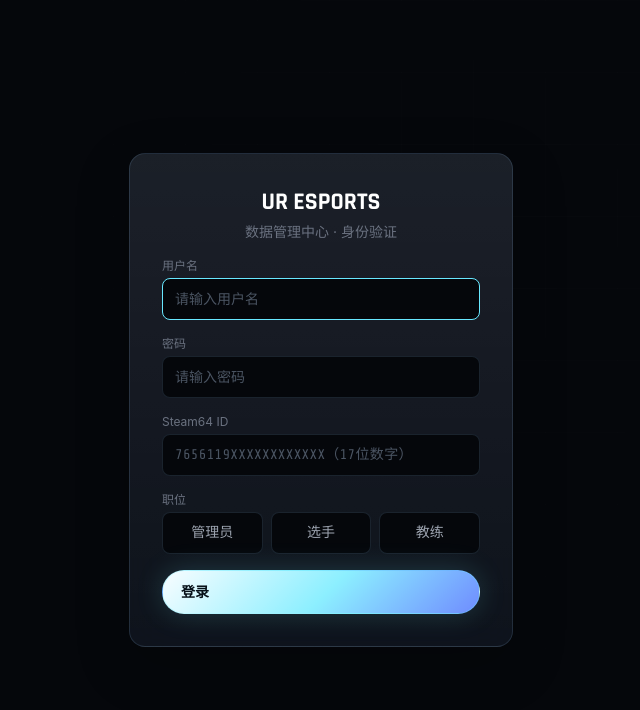
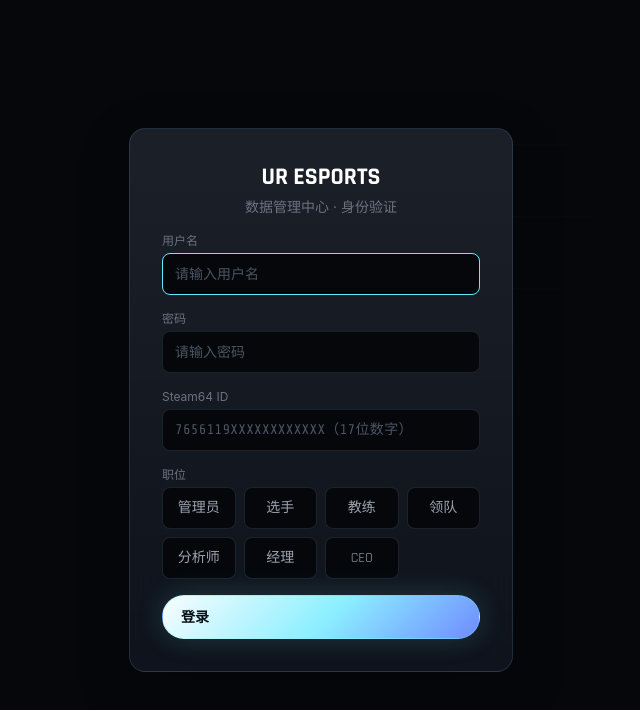
Before and after one commit to aiwazap/ur-esports, a React (Vite) app in the folder frontend/: page /login in a window 1280 px wide. Shown: the top 710 px of the page, without its empty margins (319-959 px from the left). Built offline with nearby package versions, Linux system fonts and the light colour scheme; the HTML template or start-up script is replaced by a standard one.

Commit message:
v2.0: 扩展用户角色 - 新增领队/分析师/经理/CEO

```diff
--- a/frontend/src/pages/Admin.jsx
+++ b/frontend/src/pages/Admin.jsx
@@ -2,11 +2,15 @@ import { useState, useEffect, useCallback } from 'react';
 import api from '../api';
 
 /* ── 常量 ── */
-const ROLE_MAP = { admin: '管理员', player: '选手', coach: '教练', pending: '待审核' };
+const ROLE_MAP = { admin: '管理员', player: '选手', coach: '教练', team_lead: '领队', analyst: '分析师', manager: '经理', ceo: 'CEO', pending: '待审核' };
 const ROLE_COLORS = {
   admin: 'bg-ur-purple/20 text-ur-purple border-ur-purple/30',
   player: 'bg-ur-cyan/15 text-ur-cyan border-ur-cyan/30',
   coach: 'bg-ur-amber/15 text-ur-amber border-ur-amber/30',
+  team_lead: 'bg-ur-indigo/15 text-ur-indigo border-ur-indigo/30',
+  analyst: 'bg-emerald-500/15 text-emerald-400 border-emerald-500/25',
+  manager: 'bg-orange-500/15 text-orange-400 border-orange-500/25',
+  ceo: 'bg-ur-rose/15 text-ur-rose border-ur-rose/30',
   pending: 'bg-gray-500/20 text-gray-400 border-gray-500/30',
 };
 const DIVISION_MAP = { cs2: 'CS2', val: 'Valorant', all: '全部' };
@@ -95,6 +99,10 @@ function UserFormModal({ mode, init, onClose, onSave, error }) {
               <option value="admin">管理员</option>
               <option value="player">选手</option>
               <option value="coach">教练</option>
+              <option value="team_lead">领队</option>
+              <option value="analyst">分析师</option>
+              <option value="manager">经理</option>
+              <option value="ceo">CEO</option>
               <option value="pending">待审核</option>
             </select>
           </div>
--- a/frontend/src/pages/Login.jsx
+++ b/frontend/src/pages/Login.jsx
@@ -6,6 +6,10 @@ const ROLE_OPTIONS = [
   { value: 'admin', label: '管理员' },
   { value: 'player', label: '选手' },
   { value: 'coach', label: '教练' },
+  { value: 'team_lead', label: '领队' },
+  { value: 'analyst', label: '分析师' },
+  { value: 'manager', label: '经理' },
+  { value: 'ceo', label: 'CEO' },
 ];
 
 export default function Login() {
@@ -96,7 +100,7 @@ export default function Login() {
 
         <div>
           <label className="block text-xs text-gray-500 mb-1">职位</label>
-          <div className="grid grid-cols-3 gap-2">
+          <div className="grid grid-cols-4 gap-2">
             {ROLE_OPTIONS.map(opt => (
               <button
                 key={opt.value}
```
Also changed, not shown: 2 other files (tests, documents, lock files or other folders).
